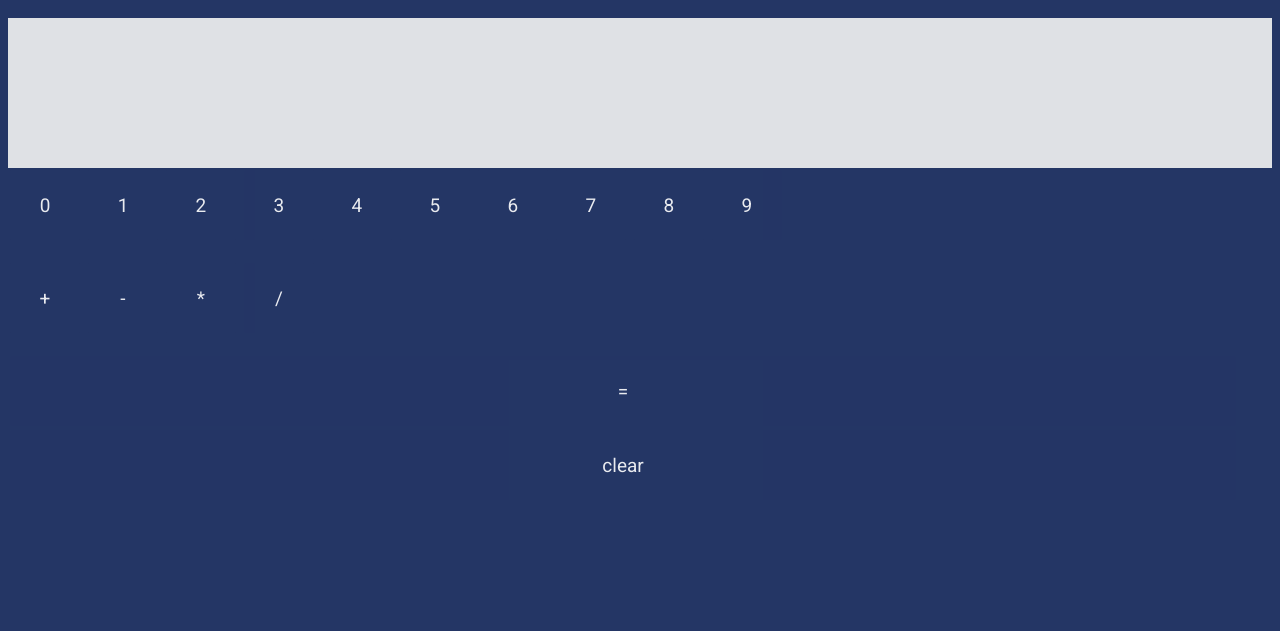
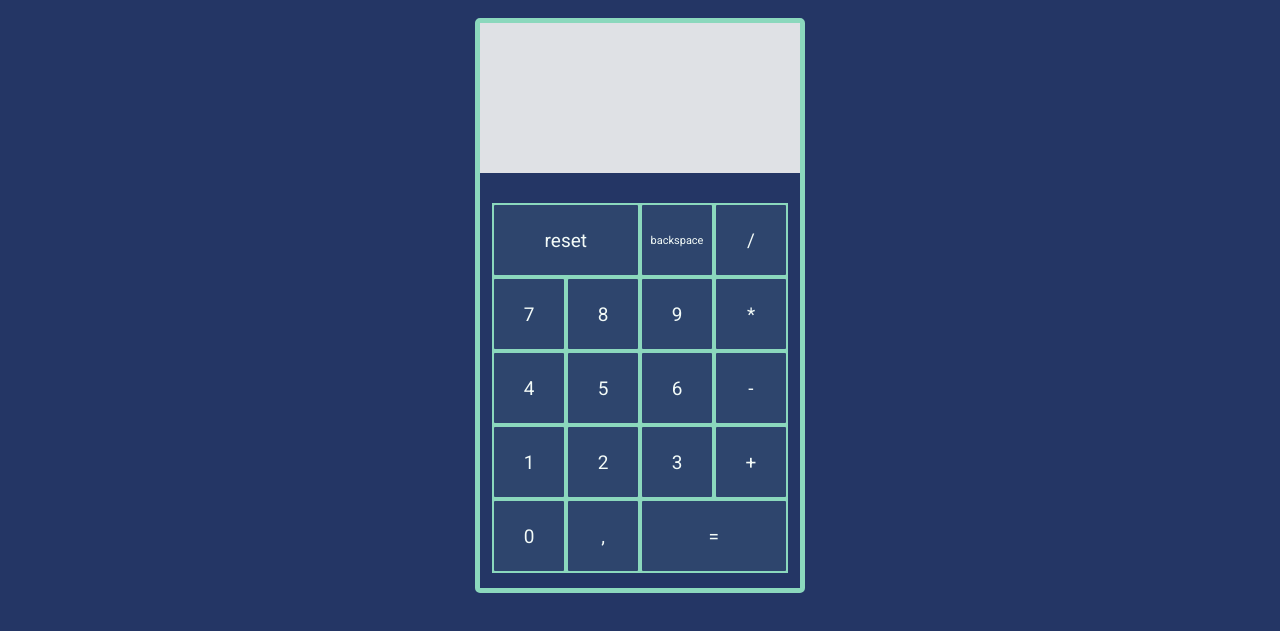
Before and after one commit to brampijper-gh-pages/calculator, a plain HTML site: page index.html in a window 1280 px wide. Shown: the part 149-780 px from the top of the page. Drawn offline with Linux system fonts and the light colour scheme.

Commit message:
organized the buttons for the calculator inside a container

```diff
--- a/index.html
+++ b/index.html
@@ -4,32 +4,38 @@
     </head>
     <body>
             <h1>CALCULATOR</h1>
+        <div class="main-container">
+            <div id="calculator-display"></div>
 
-        <div id="calculator-display">
-        </div>
+            <div class="button-holder">
 
-        <button id="0" value="0">0</button>
+                <button id="clear" value="clear">reset</button>
+                <button id="backspace" value="back">backspace</button>
+                <button id="divide" value="/">/</button>
+
+                <button id="seven" value="7">7</button>
+                <button id="eight" value="8">8</button>
+                <button id="nine" value="9">9</button>
+                <button id="multiply" value="*">*</button>
+
+                <button id="4" value="4">4</button>
+                <button id="5" value="5">5</button>
+                <button id="6" value="6">6</button>
+                <button id="substract" value="-">-</button>
+
                 <button id="1" value="1">1</button>
                 <button id="2" value="2">2</button>
                 <button id="3" value="3">3</button>
-        <button id="4" value="4">4</button>
-        <button id="5" value="5">5</button>
-        <button id="6" value="6">6</button>
-        <button id="7" value="7">7</button>
-        <button id="8" value="8">8</button>
-        <button id="9" value="9">9</button>
+                <button id="add" value="+">+</button>
 
-        <br><br>
+                <button id="zero" value="0">0</button>
+                <button id="comma" value="">,</button>
+                <button id="equals" value="=">=</button>
 
-        <button id="add" value="+">+</button>
-        <button id="substract" value="-">-</button>
-        <button id="multiply" value="*">*</button>
-        <button id="divide" value="/">/</button>
+            </div>
 
-        <br><br>
 
-        <button id="equals" value="=">=</button>
-        <button id="clear" value="clear">clear</button>
+        </div>
 
 
 
```
Lines whose indentation alone changed are shown as unchanged.
